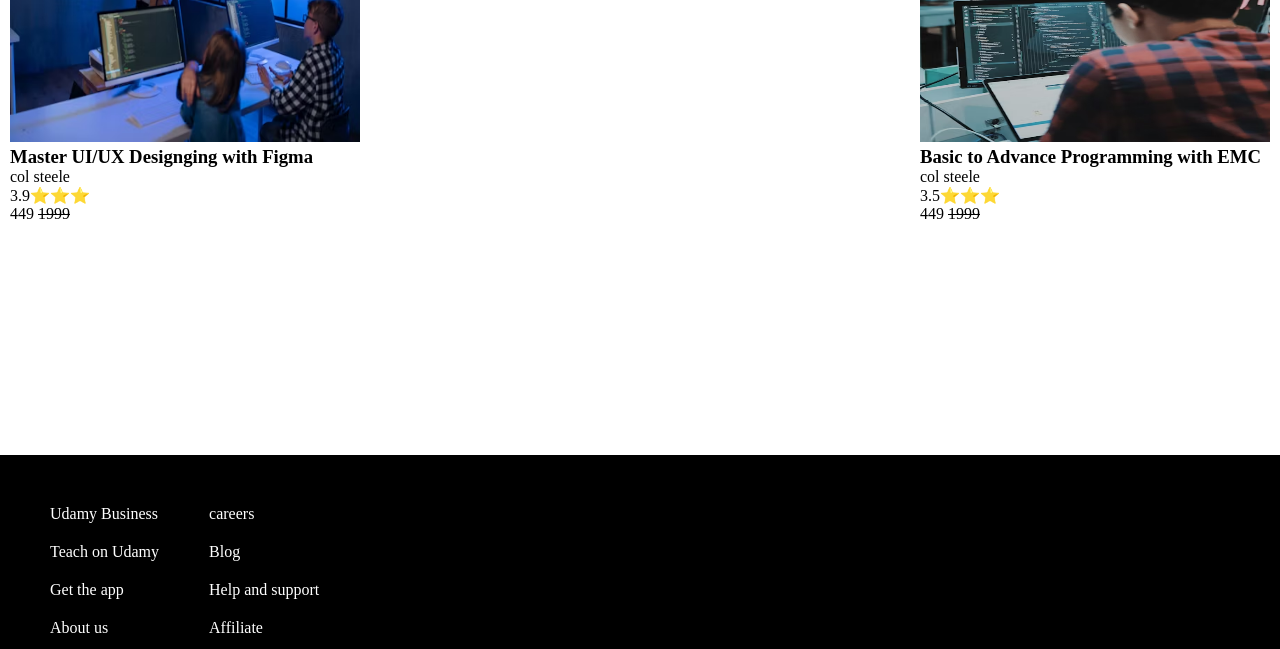
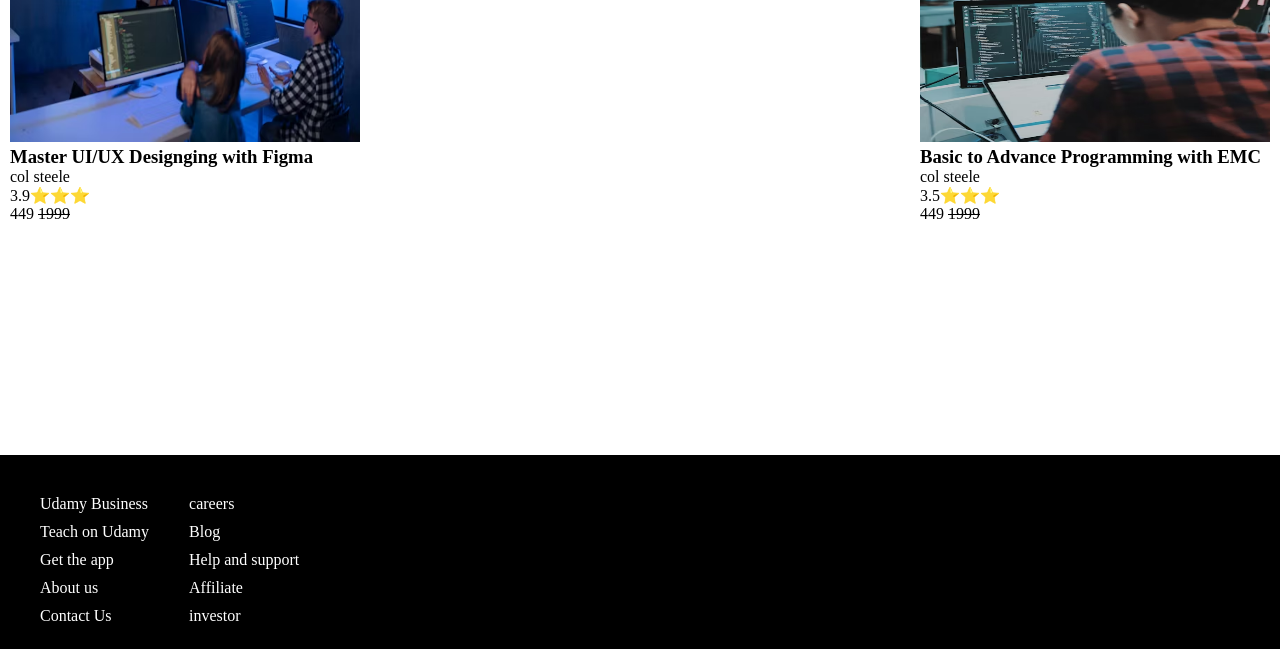
Before and after one commit to tkvtharani/udamy--clone, a plain HTML site: page index.html in a window 1280 px wide. Shown: the part 2923-3572 px from the top of the page. Drawn offline with Linux system fonts and the light colour scheme; a web font is replaced by a local one.

Commit message:
added gap 20px and margin 10px

```diff
--- a/style.css
+++ b/style.css
@@ -122,11 +122,11 @@ color:#ff00bf;
 
 .footer__one{
     display:flex;
-    gap: 10px;
+    gap: 20px;
 }
 
 .footer__one p{
-    margin: 20px;
+    margin: 10px;
 }
 
 
```
